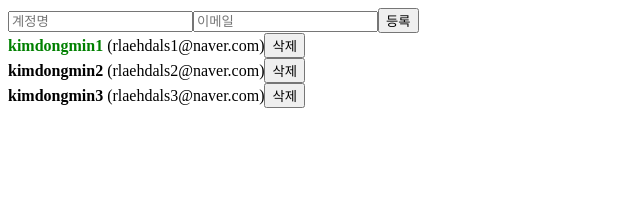
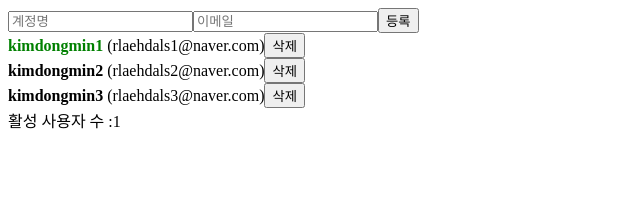
Before and after one commit to dongmin3891/react-practice, a React (Create React App) app: page / in a window 1280 px wide. Shown: the top 198 px of the page, without its empty margins (0-640 px from the left). Built offline with nearby package versions, Linux system fonts and the light colour scheme.

Commit message:
useMemo를 사용하여 연산한 값 재사용하기

```diff
--- a/src/App.js
+++ b/src/App.js
@@ -1,6 +1,11 @@
-import React, { useRef, useState } from "react";
+import React, { useRef, useState, useMemo } from "react";
 import CreateUser from "./CreateUser";
 import UserList from "./UserList";
+
+function countActiveUsers(users) {
+  console.log("활성 사용자 수를 세는중...");
+  return users.filter((user) => user.active).length;
+}
 
 function App() {
   const [inputs, setInputs] = useState({
@@ -71,6 +76,7 @@
     );
   };
 
+  const count = useMemo(() => countActiveUsers(users), [users]);
   return (
     <div>
       <CreateUser
@@ -80,6 +86,7 @@
         onCreate={onCreate}
       />
       <UserList users={users} onRemove={onRemove} onToggle={onToggle} />
+      <div>활성 사용자 수 :{count}</div>
     </div>
   );
 }
```
Also changed, not shown: src/UserList.js (+0 -37 lines).
